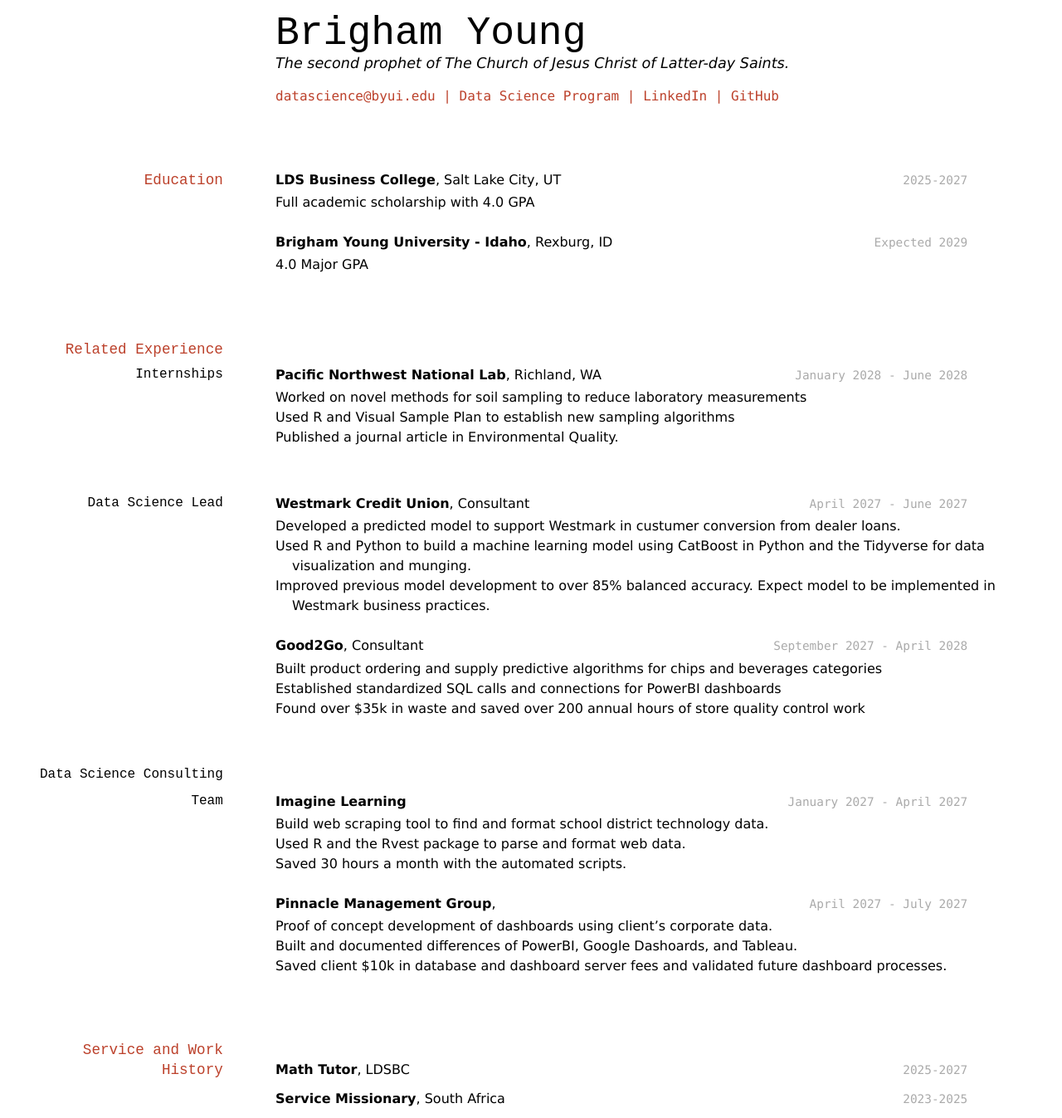
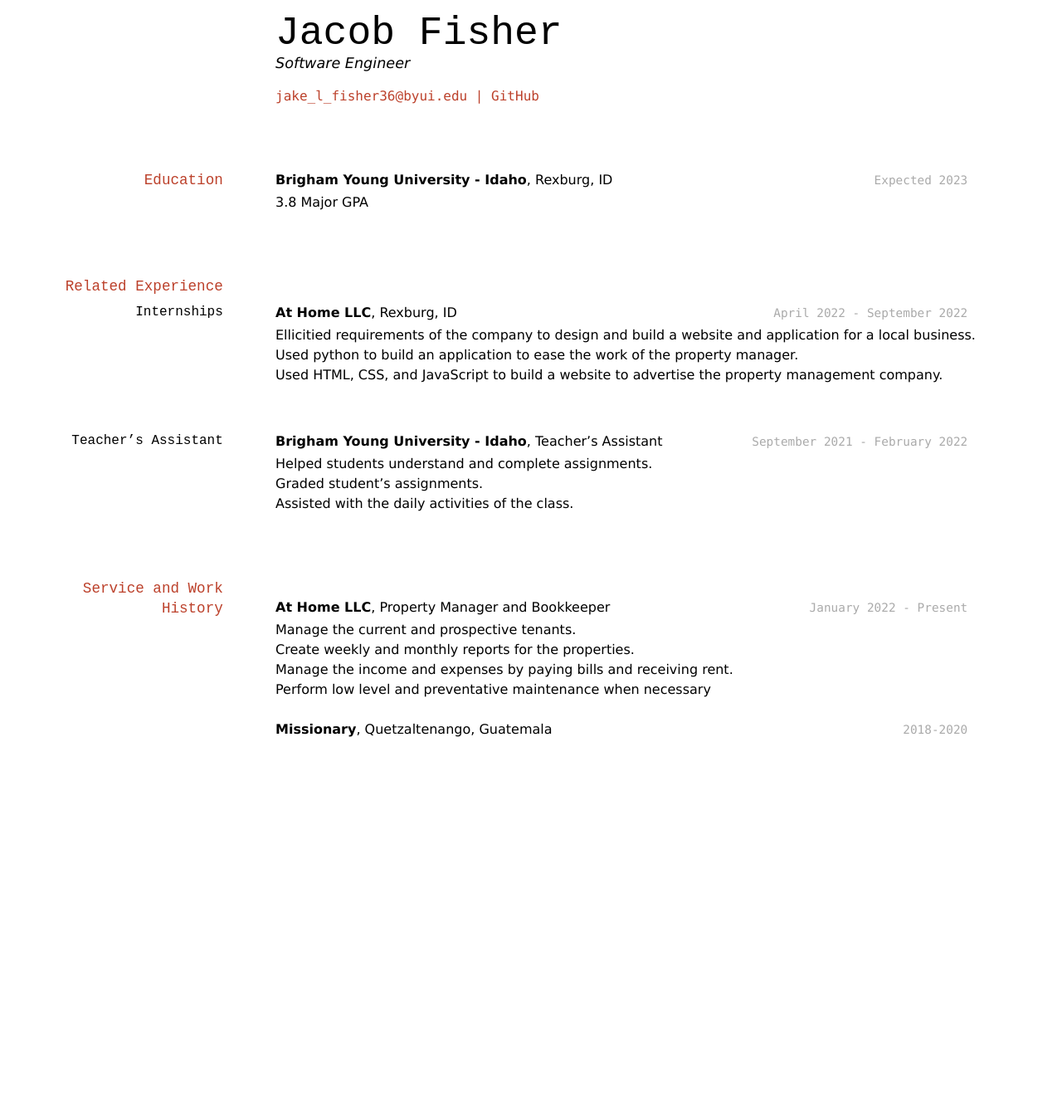
Before and after one commit to BOBAMANLY/Fisher-Resume, a Jekyll site: the page built from docs/index.md, in a window 1280 px wide. Shown: the whole page at 83% size. Built offline with Jekyll 4.4.1, drawn with Linux system fonts in a browser that asks for light colours; after the commit the page ends 902 px from its top, so only the background shows below that.

Commit message:
Sent in resume

```diff
--- a/docs/index.md
+++ b/docs/index.md
@@ -1,87 +1,50 @@
 ---
 layout: cv
-title: Brigham Young's Resume
+title: Jacob Fisher's Resume
 ---
-# Brigham Young
-The second prophet of The Church of Jesus Christ of Latter-day Saints.
+# Jacob Fisher
+Software Engineer
 
 <div id="webaddress">
-<a href="datascience@byui.edu">datascience@byui.edu</a>
-| <a href="https://byuidatascience.github.io/development.html">Data Science Program</a>
-| <a href="https://www.linkedin.com/groups/13537407/">LinkedIn</a>
-| <a href="https://github.com/byuids-resumes">GitHub</a>
+<a href="jake_l_fisher36@byui.edu">jake_l_fisher36@byui.edu</a>
+| <a href="https://github.com/BOBAMANLY">GitHub</a>
 </div>
 
-<!-- https://www.monique.tech/the-art-of-markdown -->
-
 ## Education
-
-`2025-2027`
-__LDS Business College__, Salt Lake City, UT
-
-- Full academic scholarship with 4.0 GPA
-
-`Expected 2029`
+`Expected 2023`
 __Brigham Young University - Idaho__, Rexburg, ID
 
-- 4.0 Major GPA
-
+- 3.8 Major GPA
 
 ## Related Experience
 
 ### Internships
 
-`January 2028 - June 2028`
-__Pacific Northwest National Lab__, Richland, WA
+`April 2022 - September 2022`
+__At Home LLC__, Rexburg, ID
 
-- Worked on novel methods for soil sampling to reduce laboratory measurements
-- Used R and Visual Sample Plan to establish new sampling algorithms
-- Published a journal article in Environmental Quality.
+- Ellicitied requirements of the company to design and build a website and application for a local business.
+- Used python to build an application to ease the work of the property manager.
+- Used HTML, CSS, and JavaScript to build a website to advertise the property management company.
 
-### Data Science Lead
+### Teacher's Assistant
 
-`April 2027 - June 2027`
-__Westmark Credit Union__, Consultant
+`September 2021 - February 2022`
+__Brigham Young University - Idaho__, Teacher's Assistant
 
-- Developed a predicted model to support Westmark in custumer conversion from dealer loans.
-- Used R and Python to build a machine learning model using CatBoost in Python and the Tidyverse for data visualization and munging.
-- Improved previous model development to over 85% balanced accuracy. Expect model to be implemented in Westmark business practices.
-
-`September 2027 - April 2028`
-__Good2Go__, Consultant
-
-- Built product ordering and supply predictive algorithms for chips and beverages categories
-- Established standardized SQL calls and connections for PowerBI dashboards
-- Found over $35k in waste and saved over 200 annual hours of store quality control work
-
-### Data Science Consulting Team
-
-`January 2027 - April 2027`
-__Imagine Learning__
-
-- Build web scraping tool to find and format school district technology data.
-- Used R and the Rvest package to parse and format web data.
-- Saved 30 hours a month with the automated scripts.
-
-`April 2027 - July 2027`
-__Pinnacle Management Group__,
-
-- Proof of concept development of dashboards using client's corporate data.
-- Built and documented differences of PowerBI, Google Dashoards, and Tableau.
-- Saved client $10k in database and dashboard server fees and validated future dashboard processes.
-
+- Helped students understand and complete assignments.
+- Graded student’s assignments.
+- Assisted with the daily activities of the class.
 
 ## Service and Work History
 
-`2025-2027`
-__Math Tutor__, LDSBC
+`January 2022 - Present`
+__At Home LLC__, Property Manager and Bookkeeper
 
+- Manage the current and prospective tenants.
+- Create weekly and monthly reports for the properties.
+- Manage the income and expenses by paying bills and receiving rent.
+- Perform low level and preventative maintenance when necessary
 
-`2023-2025`
-__Service Missionary__, South Africa
-
-
-
-<!-- ### Footer
-
-Last updated: May 2013 -->
+`2018-2020`
+__Missionary__, Quetzaltenango, Guatemala
```
